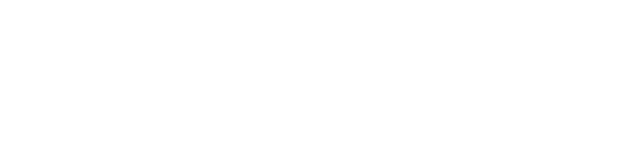
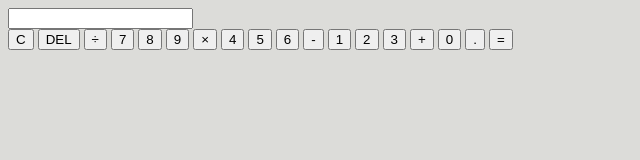
Before and after one commit to Chathura0607/Simple_Calculator_HTML_CSS_JS, a plain HTML site: page index.html in a window 1280 px wide. Shown: the whole page, without its empty margins (0-640 px from the left). Drawn offline with Linux system fonts and the light colour scheme.

Commit message:
basic structrue done

```diff
--- a/css/style.css
+++ b/css/style.css
@@ -0,0 +1,3 @@
+body {
+  background-color: #dcdcd9;
+}
--- a/index.html
+++ b/index.html
@@ -6,5 +6,33 @@
     <title>Calculator</title>
     <link rel="stylesheet" href="/css/style.css" />
   </head>
-  <body></body>
+  <body>
+    <div class="calculator">
+      <input type="text" id="display" />
+      <div class="buttons">
+        <button>C</button>
+        <button>DEL</button>
+        <button>÷</button>
+
+        <button>7</button>
+        <button>8</button>
+        <button>9</button>
+        <button>×</button>
+
+        <button>4</button>
+        <button>5</button>
+        <button>6</button>
+        <button>-</button>
+
+        <button>1</button>
+        <button>2</button>
+        <button>3</button>
+        <button>+</button>
+
+        <button>0</button>
+        <button>.</button>
+        <button>=</button>
+      </div>
+    </div>
+  </body>
 </html>
```
